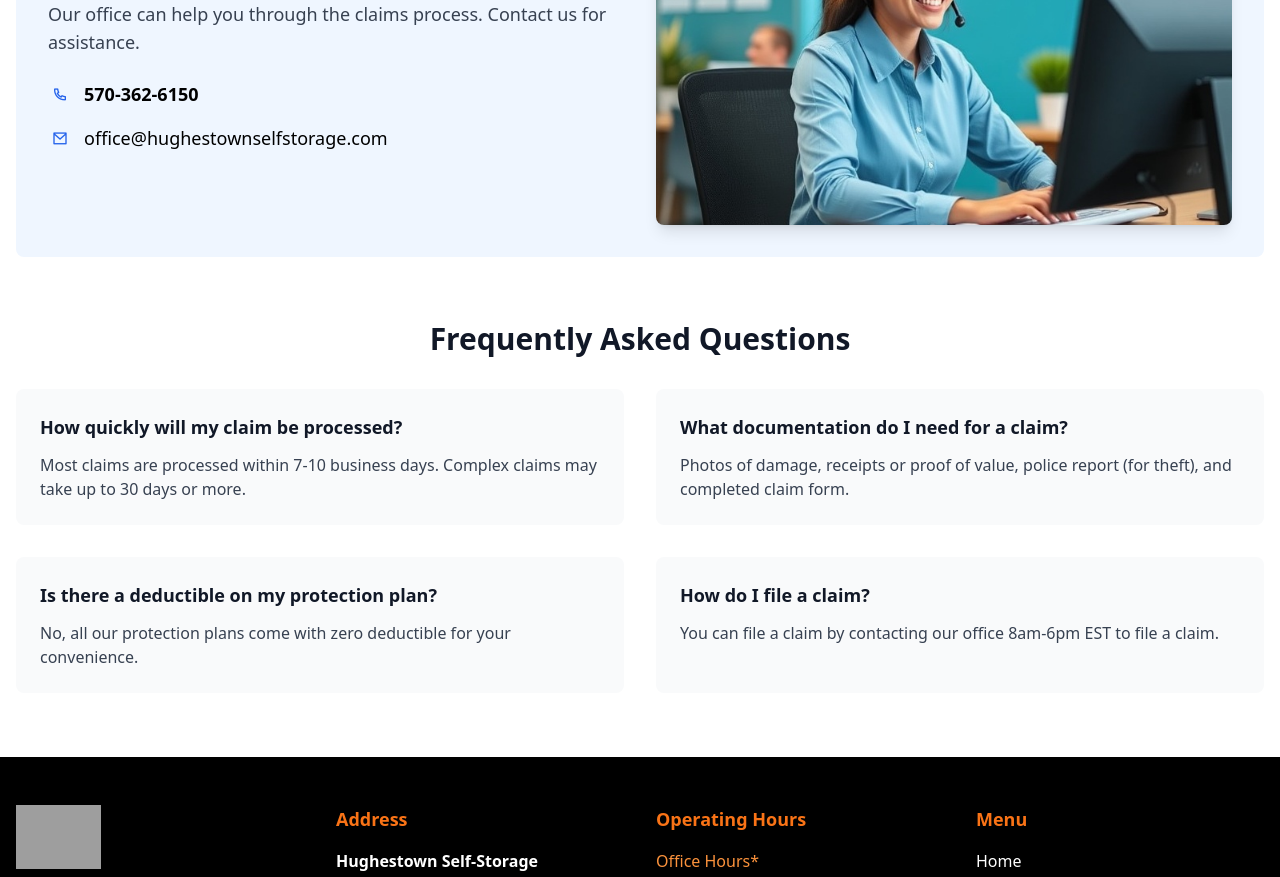
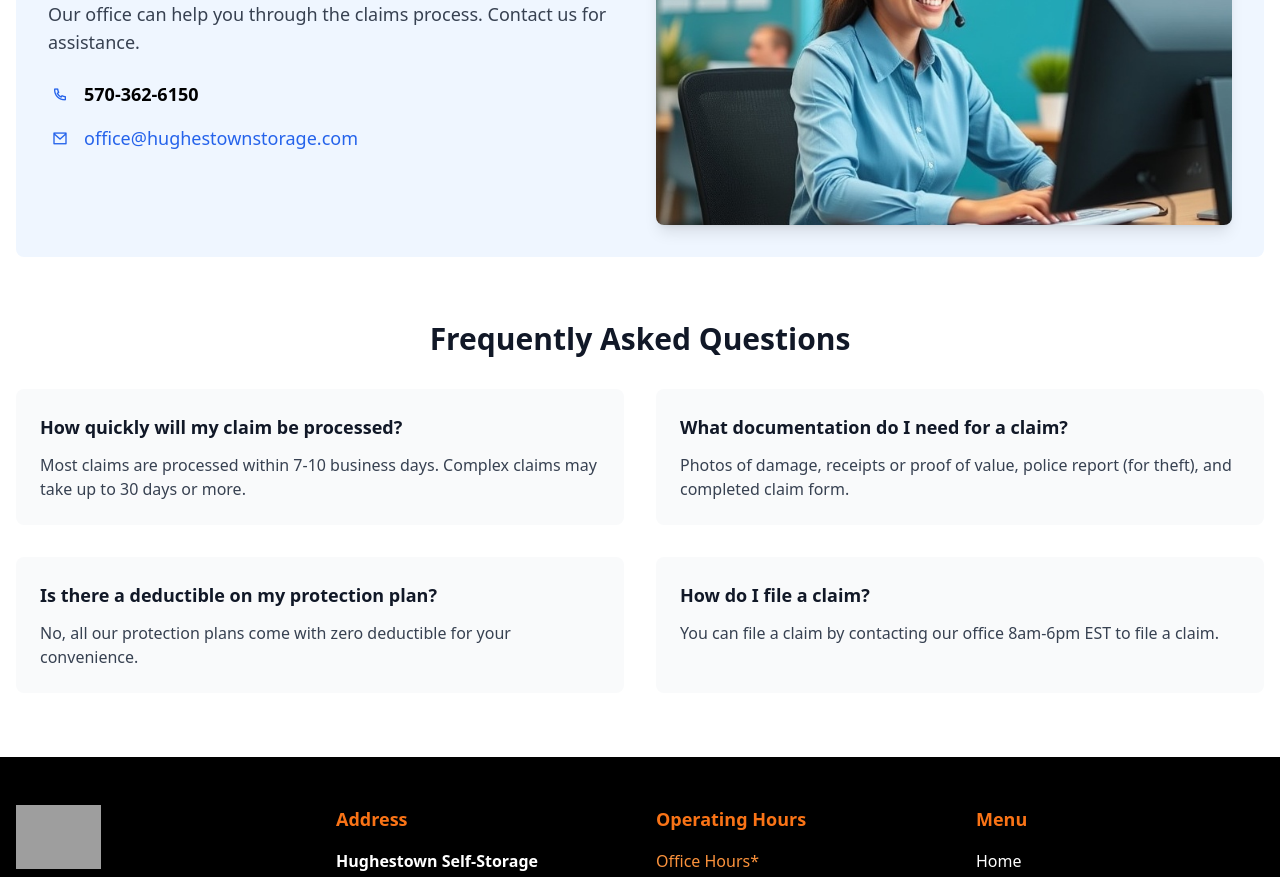
Before and after one commit to teleringer/hughestownstorage, a Next.js app: page /tenant-protection in a window 1280 px wide. Shown: the part 3360-4237 px from the top of the page. Built offline with nearby package versions, Linux system fonts and the light colour scheme; grey boxes are pictures that could not be loaded.

Commit message:
ux(tenant-protection): make claims email a clickable mailto link

```diff
--- a/app/tenant-protection/ClaimsProcess.tsx
+++ b/app/tenant-protection/ClaimsProcess.tsx
@@ -84,7 +84,12 @@ export default function ClaimsProcess() {
                 </div>
                 <div className="flex items-center">
                   <i className="ri-mail-line text-blue-600 mr-3 w-6 h-6 flex items-center justify-center"></i>
-                  <span className="text-lg">office@hughestownselfstorage.com</span>
+                  <span className="text-lg"><a
+    href="mailto:office@hughestownstorage.com"
+    className="text-blue-600 hover:underline"
+  >
+    office@hughestownstorage.com
+  </a></span>
                 </div>
               </div>
             </div>
```
